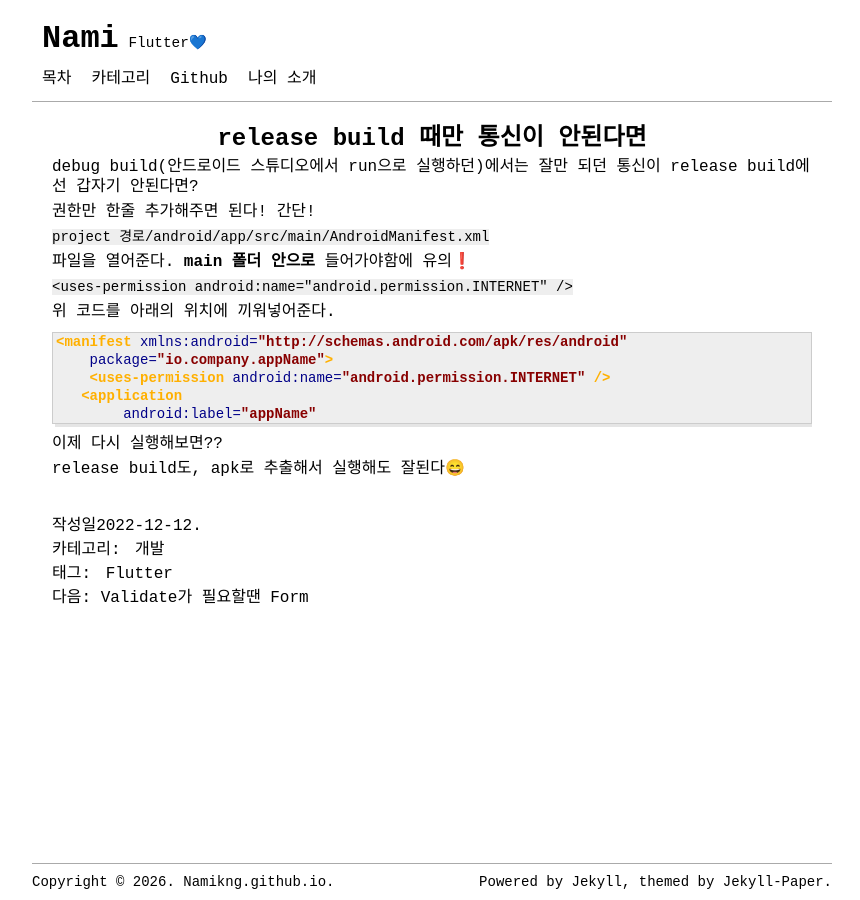
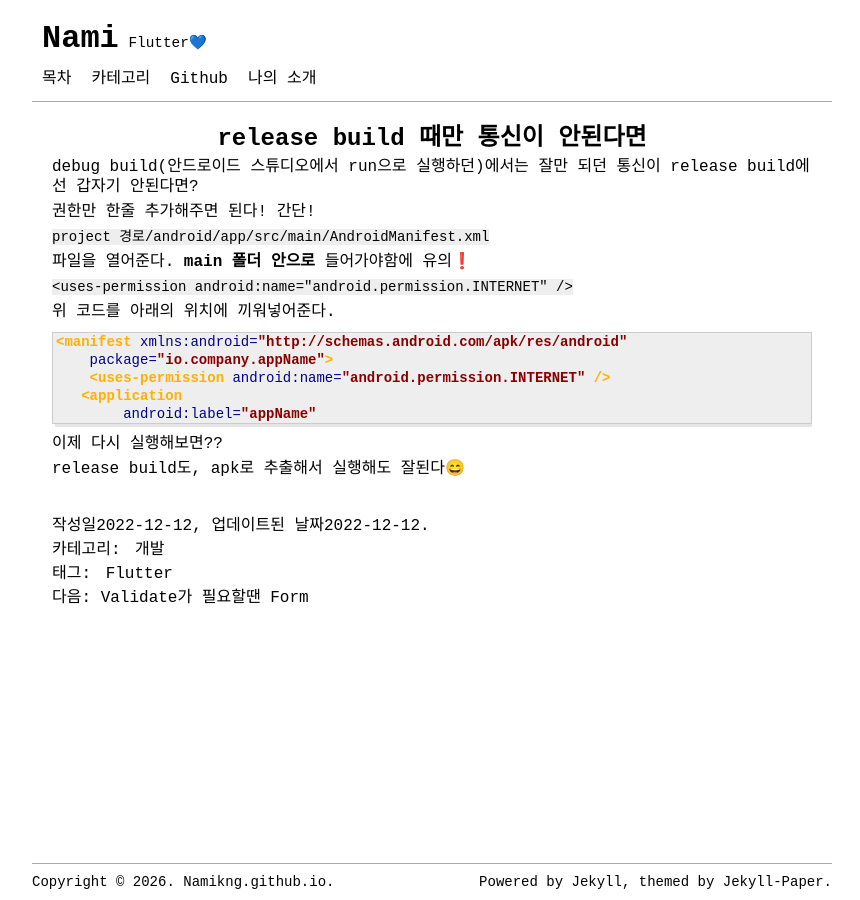
Before and after one commit to Namikng/Namikng.github.io, a Jekyll site: the page built from _posts/2022-12-12-release build 때만 통신이 안된다면.md, in a window 1280 px wide. Shown: the whole page, without its empty margins (208-1068 px from the left). Built offline with Jekyll 4.4.1, drawn with Linux system fonts in a browser that asks for light colours.

Commit message:
chore: 기존 포스트 last_modified_at 보완

```diff
--- a/_posts/2022-12-12-release build 때만 통신이 안된다면.md
+++ b/_posts/2022-12-12-release build 때만 통신이 안된다면.md
@@ -2,7 +2,7 @@
 layout: post
 title:  "release build 때만 통신이 안된다면"
 date:   2022-12-12
-last_modified_at:
+last_modified_at: 2022-12-12
 categories: [개발]
 tags: [Flutter]
 ---
```
